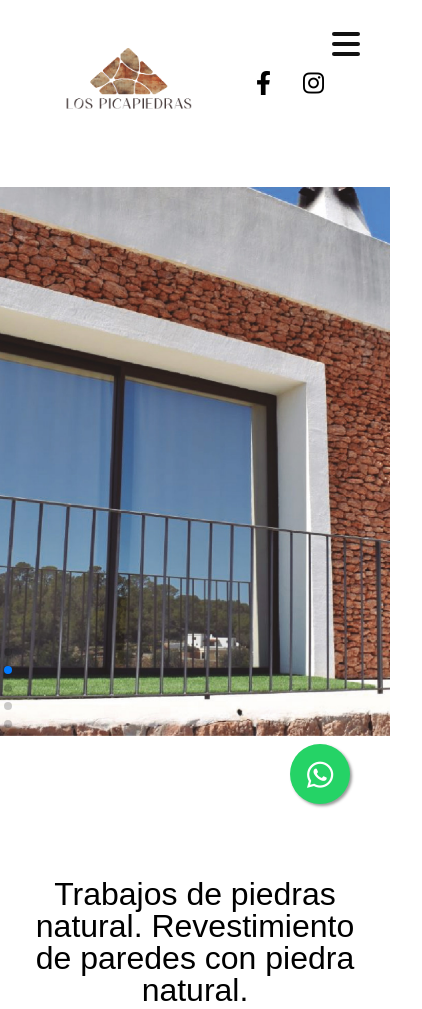
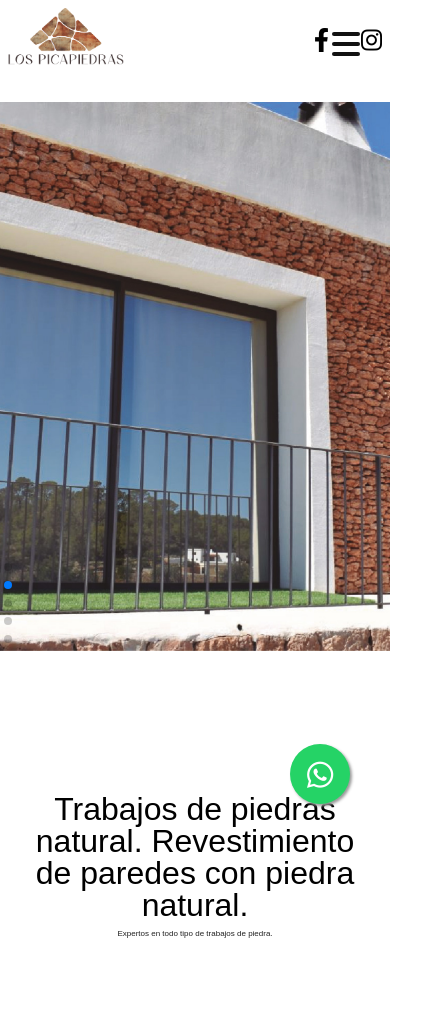
Before and after one commit to FresKo01/los_pica_piedras, a plain HTML site: page index.html in a window 390 px wide. Shown: the top 1009 px of the page, 422 px wide, since content can reach past the window. Drawn offline with nearby package versions, Linux system fonts and the light colour scheme.

Commit message:
Arreglos

```diff
--- a/style/header.css
+++ b/style/header.css
@@ -10,17 +10,9 @@ nav {
   content: url("../assets/logo_horizontal.png");
 }
 
-/* Cuando la pantalla es más angosta, cambia a vertical */
-@media (max-width: 768px) {
-  .responsive-logo {
-    content: url("../assets/logo_vertical.png");
-    height: 60px;
-  }
-}
-
 .navbar {
   background-color: white;
-  padding: 3rem 2rem;
+  padding: 1rem 1rem;
   position: sticky;
   top: 0;
   z-index: 1000;
@@ -80,7 +72,7 @@ nav {
   transition: 0.3s;
 }
 
-
+/* Cuando la pantalla es más angosta, cambia a vertical */
 /* Responsive: muestra el botón y oculta el menú */
 @media (max-width: 900px) {
   .nav-toggle {
@@ -105,6 +97,14 @@ nav {
   .nav-links.open {
     display: flex;
   }
+    .navbar {
+    padding: 0.5rem 0.5rem;
+    height: auto;
+  }
+  .responsive-logo {
+    content: url("../assets/logo_vertical.png");
+    height: 60px;
+  }
 }
 
 .header-right {
@@ -121,7 +121,8 @@ nav {
 }
 
 .container {
-  max-width: max-content;
+  width: 100%;
+  max-width: 100%;
   margin: 0 auto;
   display: flex;
   align-items: center;
@@ -135,9 +136,11 @@ nav {
   gap: 0.5rem;
 }
 
+/*
 .logo img {
   height: 65px;
 }
+  */
 
 .logo span {
   font-weight: bold;
@@ -167,9 +170,3 @@ nav {
   font-weight: 600;
   letter-spacing: 0.02em;
 }
-
-@media (max-width: 800px) {
-  .header-right-text {
-    display: none;
-  }
-}
```
Also changed, not shown: index.html (+2 -0 lines).
